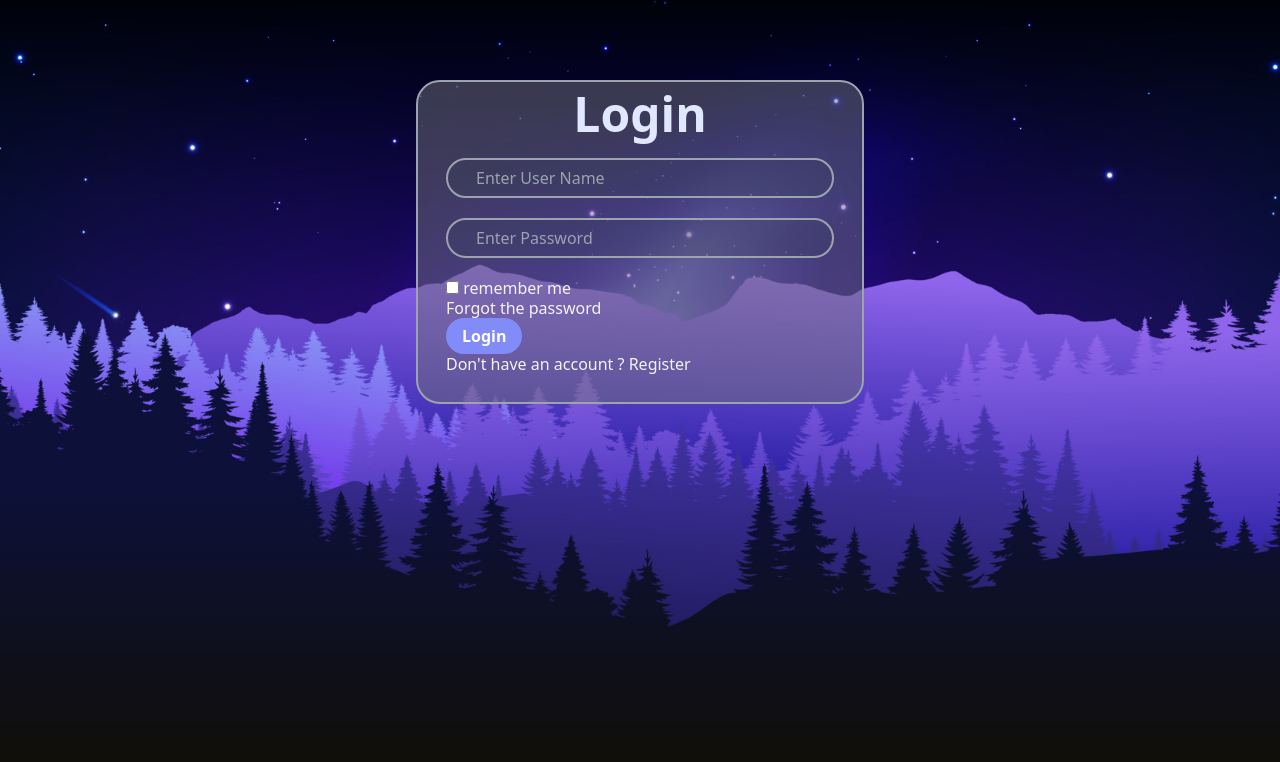
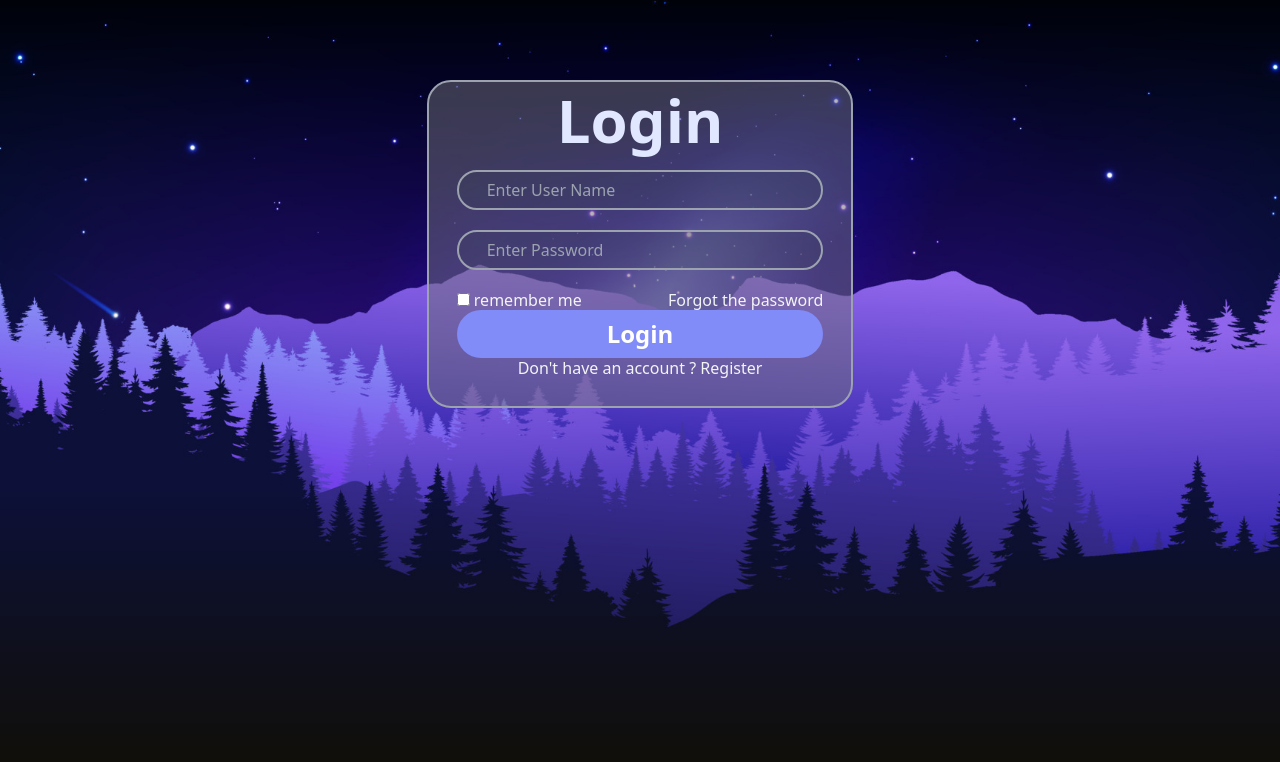
Before and after one commit to priyanjanjb/To_Do_List, a React (Vite) app in the folder Client/todolist/: page / in a window 1280 px wide. Shown: the top 762 px of the page. Built offline with nearby package versions, Linux system fonts and the light colour scheme.

Commit message:
fix: remove styles and change it as tailwind css

```diff
--- a/Client/todolist/src/components/BgBox.tsx
+++ b/Client/todolist/src/components/BgBox.tsx
@@ -1,16 +1,12 @@
-export default function BgBox({children}:{children:React.ReactNode}){
-    return(
-        <div
-        className="bg-zinc-500 bg-opacity-50 border-2 border-gray-400
+export default function BgBox({ children }: { children: React.ReactNode }) {
+  return (
+    <div
+      className="items-center bg-zinc-500 bg-opacity-50 border-2 border-gray-400
             py-2 px-7 rounded-3xl
-            text-gray-100 leading-tight"
-          style={{
-            margin: "auto",
-            width: "35%",
-            height: "100%",
-          }}
-        >
-            {children}
-        </div>
-        );
+            text-gray-100 leading-tight
+            mx-auto w-1/3 h-full"
+    >
+      {children}
+    </div>
+  );
 }
--- a/Client/todolist/src/components/Button.tsx
+++ b/Client/todolist/src/components/Button.tsx
@@ -1,14 +1,17 @@
 import { useState } from "react";
 
-export default function Button({ text ,onClick}: { text: string , onClick:()=>null }) {
-
-
+export default function Button({
+  text,
+  onClick,
+}: {
+  text: string;
+  onClick: () => null;
+}) {
   return (
     <button
       onClick={onClick}
-      className="bg-indigo-400 hover:bg-teal-900 text-white font-bold py-2 px-4 rounded-full"
+      className="w-full text-2xl bg-indigo-400 hover:bg-teal-900 text-white font-bold py-2 px-4 rounded-full"
     >
-
       {text}
     </button>
   );
--- a/Client/todolist/src/components/Header.tsx
+++ b/Client/todolist/src/components/Header.tsx
@@ -1,9 +1,9 @@
-export default function Header({title}:{title:string}) {
+export default function Header({ title }: { title: string }) {
   return (
     <div>
-      <h2 className="text-5xl  font-bold text-indigo-100"
-      style={{textAlign: "center"}}
-      >{title}</h2>
+      <h2 className="text-6xl  font-bold text-indigo-100 text-center">
+        {title}
+      </h2>
     </div>
   );
 }
--- a/Client/todolist/src/components/Input.tsx
+++ b/Client/todolist/src/components/Input.tsx
@@ -10,8 +10,7 @@ export default function Input({
       <input
         type={types}
         placeholder={halder}
-        style={{ width: "100%" }}
-        className="bg-gray-700  border-2
+        className="w-full bg-gray-700  border-2
        border-gray-400
        rounded-full py-2 px-7
       text-gray-100 leading-tight
--- a/Client/todolist/src/components/SignIn.tsx
+++ b/Client/todolist/src/components/SignIn.tsx
@@ -10,7 +10,7 @@ export default function SignIn() {
   const nextPage = useNavigate();
   function handleSubmit() {
     nextPage("/signup");
-    return null
+    return null;
   }
   return (
     <div id="signIn" className="py-20">
@@ -19,15 +19,17 @@ export default function SignIn() {
         <br />
         <Input halder="Enter User Name" types="txt" /> <br />
         <Input halder="Enter Password" types="password" /> <br />
-        <p>
-          <input type="checkbox" /> remember me{" "}
-        </p>
-        <p>Forgot the password</p>
+        <div className="flow-root">
+          <p className="float-left ">
+            <input type="checkbox" /> remember me{" "}
+          </p>
+          <p className="text-right flex-auto">Forgot the password</p>
+        </div>
         <Button text="Login" onClick={handleSubmit} />
-        <p>
+        <div className="text-center">
           Don't have an account ?{" "}
           <a href="http://localhost:5173/signup">Register</a>
-        </p>
+        </div>
         <br />
       </BgBox>
     </div>
```
Also changed, not shown: Client/todolist/src/components/HomePage.tsx (added).
